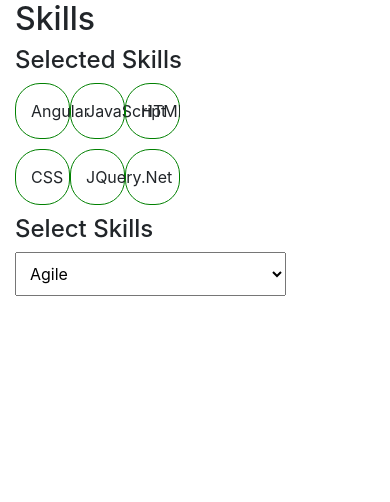
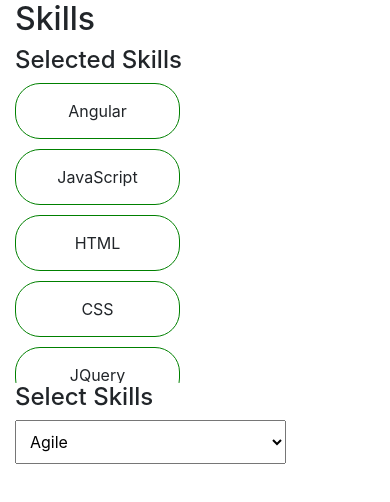
Before and after one commit to mohaninfy/dropdown-quickRide, an Angular app: page / in a window 390 px wide. Shown: the top 502 px of the page. Built offline with nearby package versions, Linux system fonts and the light colour scheme.

Commit message:
Update app.component.html

```diff
--- a/src/app/app.component.html
+++ b/src/app/app.component.html
@@ -6,7 +6,7 @@
 			<div class="row">
 				<div class="col-6">
 					<div id="all">
-						<div *ngFor="let list of skills" class="col-4">
+						<div *ngFor="let list of skills" class="col-sm-12 col-lg-4">
 							{{list}}
 						</div>
 					</div>
```
